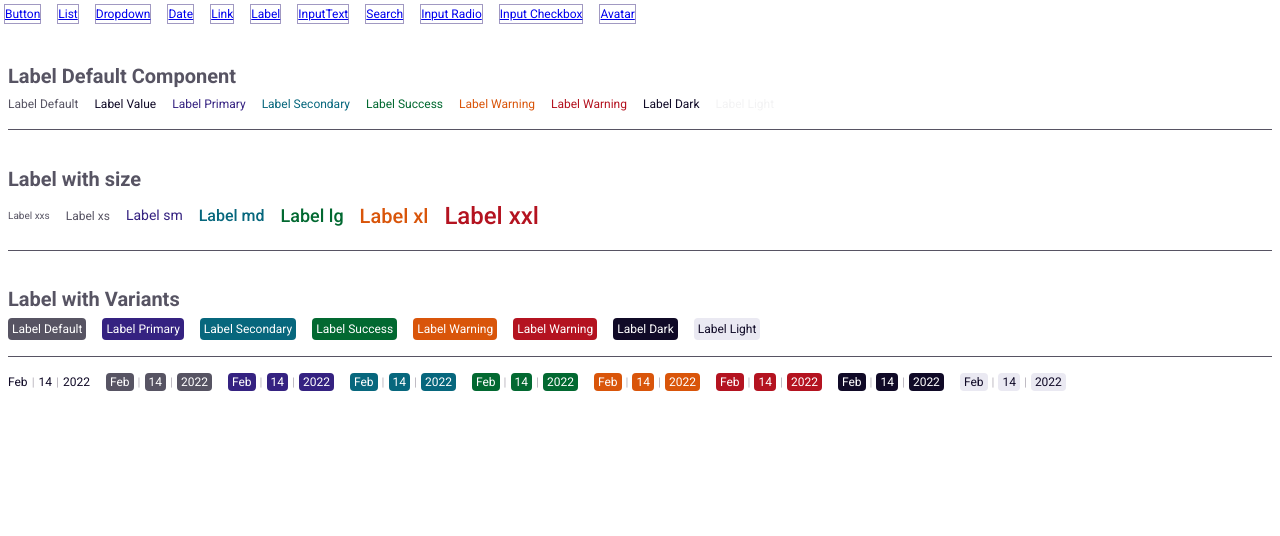
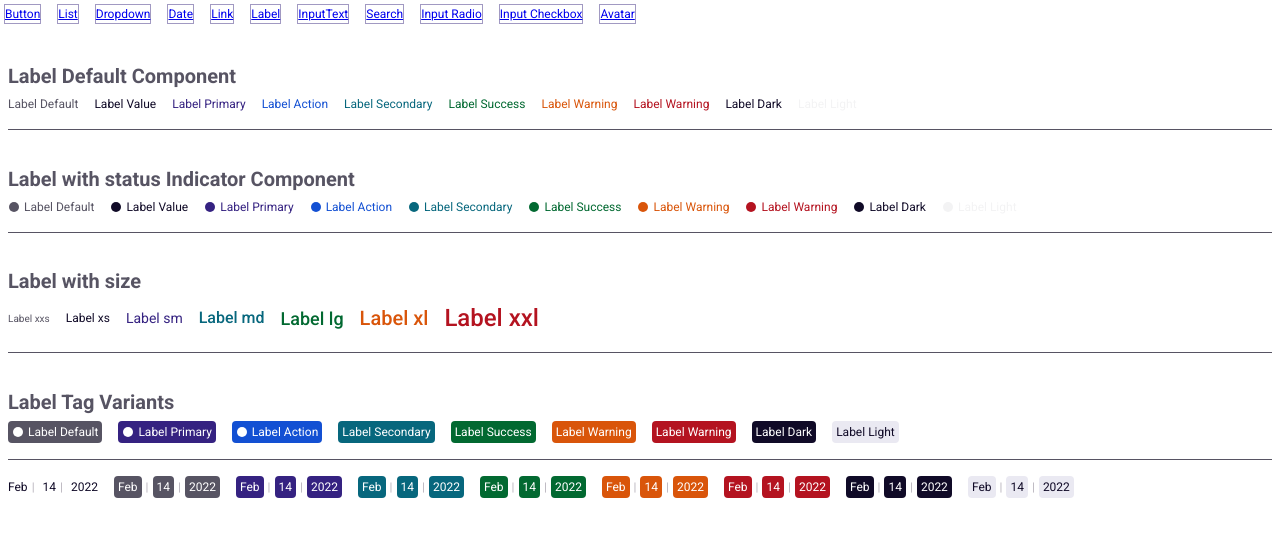
Before and after one commit to raghavd17/mbo-react-components, a React (Create React App) app: page /Label in a window 1280 px wide. Shown: the top 536 px of the page. Built offline with nearby package versions, Linux system fonts and the light colour scheme.

Commit message:
label component updated

```diff
--- a/src/Components/Form/InputText/_input-text.module.scss
+++ b/src/Components/Form/InputText/_input-text.module.scss
@@ -1,5 +1,5 @@
 @mixin label-active() {
-  --label-left-pos:var(--size-2-5);
+  --label-left-pos:var(--size-2);
   font-size: var(--label-size-sm);
   transform: translateY(calc(-1 * var(--size-2-5)));
 }
@@ -127,7 +127,7 @@
 
 
 .form_field__info {
-  padding: var(--size-2);
+  padding: var(--size-1) var(--size-2);
   display: grid;
   line-height: 1.125;
   gap: var(--size-1);
--- a/src/Components/Form/Label/Label.js
+++ b/src/Components/Form/Label/Label.js
@@ -12,6 +12,7 @@ const Label = () => {
           <label className={`${style.label}`}>Label Default</label>
           <label className={`${style.label} ${style.value}`}>Label Value</label>
           <label className={`${style.label} ${style.primary}`}>Label Primary</label>
+          <label className={`${style.label} ${style.action}`}>Label Action</label>
           <label className={`${style.label} ${style.secondary}`}>Label Secondary</label>
           <label className={`${style.label} ${style.success}`}>Label Success</label>
           <label className={`${style.label} ${style.warning}`}>Label Warning</label>
@@ -22,11 +23,58 @@ const Label = () => {
         </sections>
 
         <hr />
+        <h5 className="text-red-500 mb-4 text-5xl">Label with status Indicator Component </h5>
+        <sections>
+          <div className="cluster" >
+          <label className={`${style.label}`}>
+            <svg width="20" height="16" viewBox="0 0 12 12" fill="none" xmlns="http://www.w3.org/2000/svg" class="icon"><circle cx="6" cy="6" r="5" fill=""></circle></svg>
+            Label Default
+          </label>
+          <label className={`${style.label} ${style.value}`}>
+            <svg width="20" height="16" viewBox="0 0 12 12" fill="none" xmlns="http://www.w3.org/2000/svg" class="icon"><circle cx="6" cy="6" r="5" fill=""></circle></svg>
+            Label Value
+          </label>
+          <label className={`${style.label} ${style.primary}`}>
+          <svg width="20" height="16" viewBox="0 0 12 12" fill="none" xmlns="http://www.w3.org/2000/svg" class="icon"><circle cx="6" cy="6" r="5" fill=""></circle></svg>
+            Label Primary
+            </label>
+          <label className={`${style.label} ${style.action}`}>
+          <svg width="20" height="16" viewBox="0 0 12 12" fill="none" xmlns="http://www.w3.org/2000/svg" class="icon"><circle cx="6" cy="6" r="5" fill=""></circle></svg>
+            Label Action
+          </label>
+          <label className={`${style.label} ${style.secondary}`}>
+          <svg width="20" height="16" viewBox="0 0 12 12" fill="none" xmlns="http://www.w3.org/2000/svg" class="icon"><circle cx="6" cy="6" r="5" fill=""></circle></svg>
+            Label Secondary
+          </label>
+          <label className={`${style.label} ${style.success}`}>
+          <svg width="20" height="16" viewBox="0 0 12 12" fill="none" xmlns="http://www.w3.org/2000/svg" class="icon"><circle cx="6" cy="6" r="5" fill=""></circle></svg>
+            Label Success
+          </label>
+          <label className={`${style.label} ${style.warning}`}>
+          <svg width="20" height="16" viewBox="0 0 12 12" fill="none" xmlns="http://www.w3.org/2000/svg" class="icon"><circle cx="6" cy="6" r="5" fill=""></circle></svg>
+            Label Warning
+          </label>
+          <label className={`${style.label} ${style.error}`}>
+            <svg width="20" height="16" viewBox="0 0 12 12" fill="none" xmlns="http://www.w3.org/2000/svg" class="icon"><circle cx="6" cy="6" r="5" fill=""></circle></svg>
+            Label Warning
+          </label>
+          <label className={`${style.label} ${style.dark}`}>
+            <svg width="20" height="16" viewBox="0 0 12 12" fill="none" xmlns="http://www.w3.org/2000/svg" class="icon"><circle cx="6" cy="6" r="5" fill=""></circle></svg>
+            Label Dark
+          </label>
+          <label className={`${style.label} ${style.light}`}>
+          <svg width="20" height="16" viewBox="0 0 12 12" fill="none" xmlns="http://www.w3.org/2000/svg" class="icon"><circle cx="6" cy="6" r="5" fill=""></circle></svg>
+            Label Light
+          </label>
+          </div>
+        </sections>
+
+        <hr />
         <sections>
           <h5 className="mb-4">Label with size</h5>
           <div className="cluster">
           <label className={`${style.label} ${style.xxs}`}>Label xxs</label>
-          <label className={`${style.label} ${style.xs} ${style.label_value}`}>Label xs</label>
+          <label className={`${style.label} ${style.xs} ${style.value}`}>Label xs</label>
           <label className={`${style.label} ${style.sm} ${style.primary}`}>Label sm</label>
           <label className={`${style.label} ${style.md} ${style.secondary}`}>Label md</label>
           <label className={`${style.label} ${style.lg} ${style.success}`}>Label lg</label>
@@ -36,10 +84,20 @@ const Label = () => {
         </sections>
     <hr />
         <sections className="mt-24">
-        <h5 className="mb-4">Label with Variants</h5>
+        <h5 className="mb-4">Label Tag Variants</h5>
           <div className="cluster" >
-          <label className={`${style.label} ${style.tag}`}>Label Default</label>
-          <label className={`${style.label} ${style.tag} ${style.primary}`}>Label Primary</label>
+          <label className={`${style.label} ${style.tag}`}>
+          <svg width="20" height="16" viewBox="0 0 12 12" fill="none" xmlns="http://www.w3.org/2000/svg" class="icon"><circle cx="6" cy="6" r="5" fill=""></circle></svg>
+              Label Default
+          </label>
+          <label className={`${style.label} ${style.tag} ${style.primary}`}>
+          <svg width="20" height="16" viewBox="0 0 12 12" fill="none" xmlns="http://www.w3.org/2000/svg" class="icon"><circle cx="6" cy="6" r="5" fill=""></circle></svg>
+            Label Primary
+          </label>
+          <label className={`${style.label} ${style.tag} ${style.action}`}>
+          <svg width="20" height="16" viewBox="0 0 12 12" fill="none" xmlns="http://www.w3.org/2000/svg" class="icon"><circle cx="6" cy="6" r="5" fill=""></circle></svg>
+            Label Action
+          </label>
           <label className={`${style.label} ${style.tag} ${style.secondary}`}>Label Secondary</label>
           <label className={`${style.label} ${style.tag} ${style.success}`}>Label Success</label>
           <label className={`${style.label} ${style.tag} ${style.warning}`}>Label Warning</label>
--- a/src/Components/Form/Label/_label.module.scss
+++ b/src/Components/Form/Label/_label.module.scss
@@ -1,17 +1,7 @@
-// TODO: label with filter varient
-@layer components {
-  // Default Label style
-  .label {
-    // --label-fs: var(--fs-12);
-    --animation-duration: 0.4s;
-    --label-padding: var(--size-0-5, .125rem) var(--size-1, 0.25rem);
-    --label-radius:var(--radius-rounded, 0.25rem);
-
-    --label-fg: var(--color-neutrals-400); // default color
-    --label-fg-name: var(--color-neutrals-400);
-    --label-fg-value: var(--color-neutrals-900);
+:root {
   // color variants
   --label-fg-primary: var(--color-primary-600);
+  --label-fg-action: var(--color-action-500);
   --label-fg-secondary: var(--color-secondary-500);
   --label-fg-success: var(--color-success-900);
   --label-fg-warning: var(--color-attention-900);
@@ -21,13 +11,31 @@
   // bg varints
   --label-bg: transparent;
   --label-bg-primary: var(--color-primary-600);
+  --label-bg-action: var(--color-action-500);
   --label-bg-secondary: var(--color-secondary-500);
   --label-bg-success: var(--color-success-900);
   --label-bg-warning: var(--color-attention-900);
   --label-bg-error: var(--color-error-900);
   --label-bg-dark: var(--color-neutrals-900);
   --label-bg-light: var(--color-primary-200);
+  --label-padding:0px;
+  --label-padding-tag:var(--size-0-5, .125rem) var(--size-1, 0.25rem);
+  --label-padding-badge:var(--size-0-5, .125rem) var(--size-2, 0.5rem);
+
+}
+// TODO: label with filter varient
+@layer components {
+  // Default Label style
+  .label {
+    // --label-fs: var(--fs-12);
+    --animation-duration: 0.4s;
+    --label-radius:var(--radius-rounded, 0.25rem);
+    --label-fg: var(--color-neutrals-400); // default color
+    --label-fg-name: var(--color-neutrals-400);
+    --label-fg-value: var(--color-neutrals-900);
     --label-bg-default:var(--color-neutrals-400);
+
+
     // size varints
   --label-fs-xxs: var(--fs-10);
   --label-fs-xs: var(--fs-12);
@@ -36,8 +44,11 @@
   --label-fs-lg: var(--fs-18);
   --label-fs-xl: var(--fs-20);
   --label-fs-xxl: var(--fs-24);
+
     --label-fs: var(--label-fs-xs, 0.75rem); // default font size
     --label-fw: var(--fw-400);
+    --label-gap: var(--size-1);
+
 
     // label properties
     font-weight: var(--label-fw);
@@ -46,6 +57,10 @@
     background: var(--label-bg);
     border-radius: var(--label-radius);
     transition: all var(--animation-duration);
+    display: inline-flex;
+    gap: var(--label-gap);
+    align-items: center;
+    padding: var(--label-padding);
 
     &.name {
       --label-fg: var(--label-fg-name);
@@ -53,10 +68,19 @@
     &.value {
       --label-fg: var(--label-fg-value);
     }
-
+    > :is(svg) {
+      --fill-color: currentColor;
+      fill: var(--fill-color);
+    }
     // variants
     &.primary {
       --label-fg: var(--label-fg-primary);
+      :is(svg) {
+        --fill-color: var(--color-action-icon);
+      }
+    }
+    &.action {
+      --label-fg: var(--label-fg-action);
     }
     &.secondary {
       --label-fg: var(--label-fg-secondary);
@@ -79,14 +103,17 @@
     // varinats end here
 
     // with tag varints
-    &:is(.tag) {
+    &:is(.tag, .badge) {
       --label-fg: var(--color-white);
       --label-bg: var(--label-bg-default);
-      padding: var(--label-padding);
-      &:not(.success, .primary, .warning, .dark, .error, .secondary) {
+      --label-padding:var(--label-padding-tag);
+      :is(svg) {
+        --fill-color: var(--color-white);
+      }
+      &:not(.success, .action, .primary, .warning, .dark, .error, .secondary) {
         --label-bg: var(--label-bg-default);
       }
-      &:is(.success, .primary, .warning, .dark, .error, .secondary) {
+      &:is(.success, .action, .primary, .warning, .dark, .error, .secondary) {
         --label-fg: var(--color-white);
       }
       &.success {
@@ -96,6 +123,9 @@
       &.primary {
         --label-bg: var(--label-bg-primary);
 
+      }
+      &.action {
+        --label-bg: var(--label-bg-action);
       }
 
       &.secondary {
@@ -117,6 +147,9 @@
       }
     }
     // label.tag varint style here
+    &:is(.badge) {
+      --label-padding:var(--label-padding-badge);
+    }
     // sizes classes
     &.xxs {
       --label-fs: var(--label-fs-xxs);
```
Lines whose indentation alone changed are shown as unchanged.
